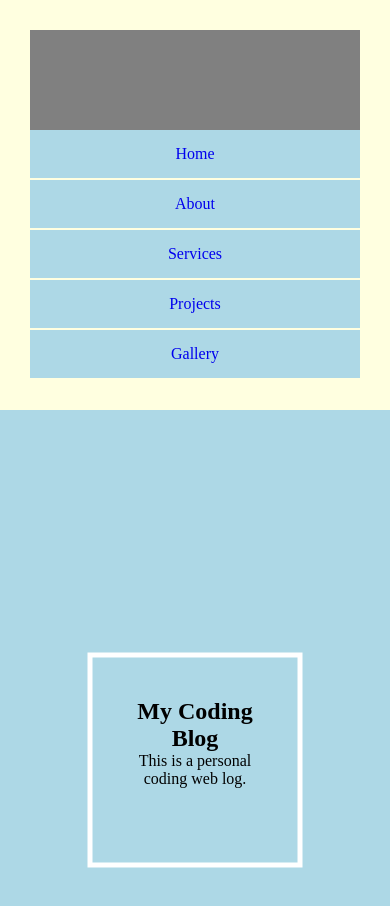
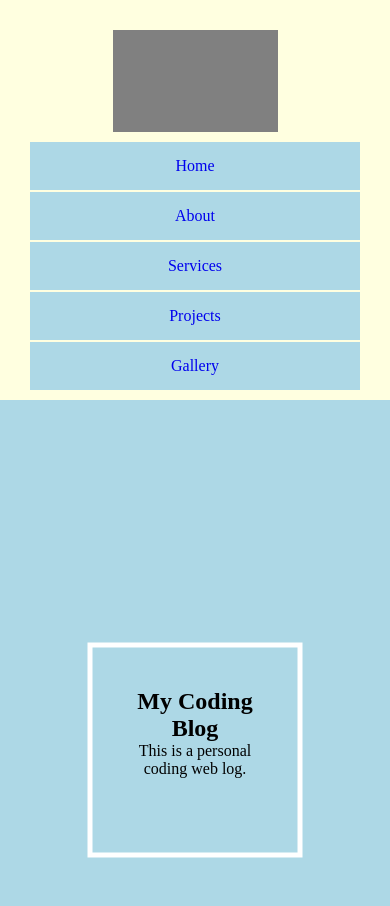
Before and after one commit to dtalosig/css-rwd, a plain HTML site: page index.html in a window 390 px wide. Shown: the top 906 px of the page. Drawn offline with Linux system fonts and the light colour scheme.

Commit message:
modified css again

```diff
--- a/css/style.css
+++ b/css/style.css
@@ -13,6 +13,7 @@ nav{
 	background-color: lightyellow;
 	position: static;
 	width: 100%;
+	height: 400px;
 
 }
 
@@ -70,8 +71,9 @@ footer{
 }
 
 .logo{
-	width: 100%;
-	height: 100px;
+	margin: 0 auto 10px auto;
+	width: 50%;
+	height: 30%;
 	background-color: grey;
 			/*CENTER*/
 }
@@ -100,8 +102,7 @@ ul > li > a{
 	position: absolute;
 	top:50%;
 	left: 50%;
-	transform: translate(-50%, -50%);	/*give another calculation -- so that the measurement will start at the
-												 CENTER OF THE CONTENT OF THE ELEMENT to make it center*/
+	transform: translate(-50%, -50%);	/*give another calculation -- so that the measurement will start at the											 CENTER OF THE CONTENT OF THE ELEMENT to make it center*/
 }
 
 .column{
@@ -154,12 +155,10 @@ img[alt*="Social"]{
 	height: 30px;
 	display: inline-block;
 	border: 1px solid black;
-	margin: 0 auto;
-}
+	margin: 0 auto;}
 
 div.contact{
 	margin: 0 auto;
-
 }
 
 }
```
Also changed, not shown: index.html (+4 -0 lines).
